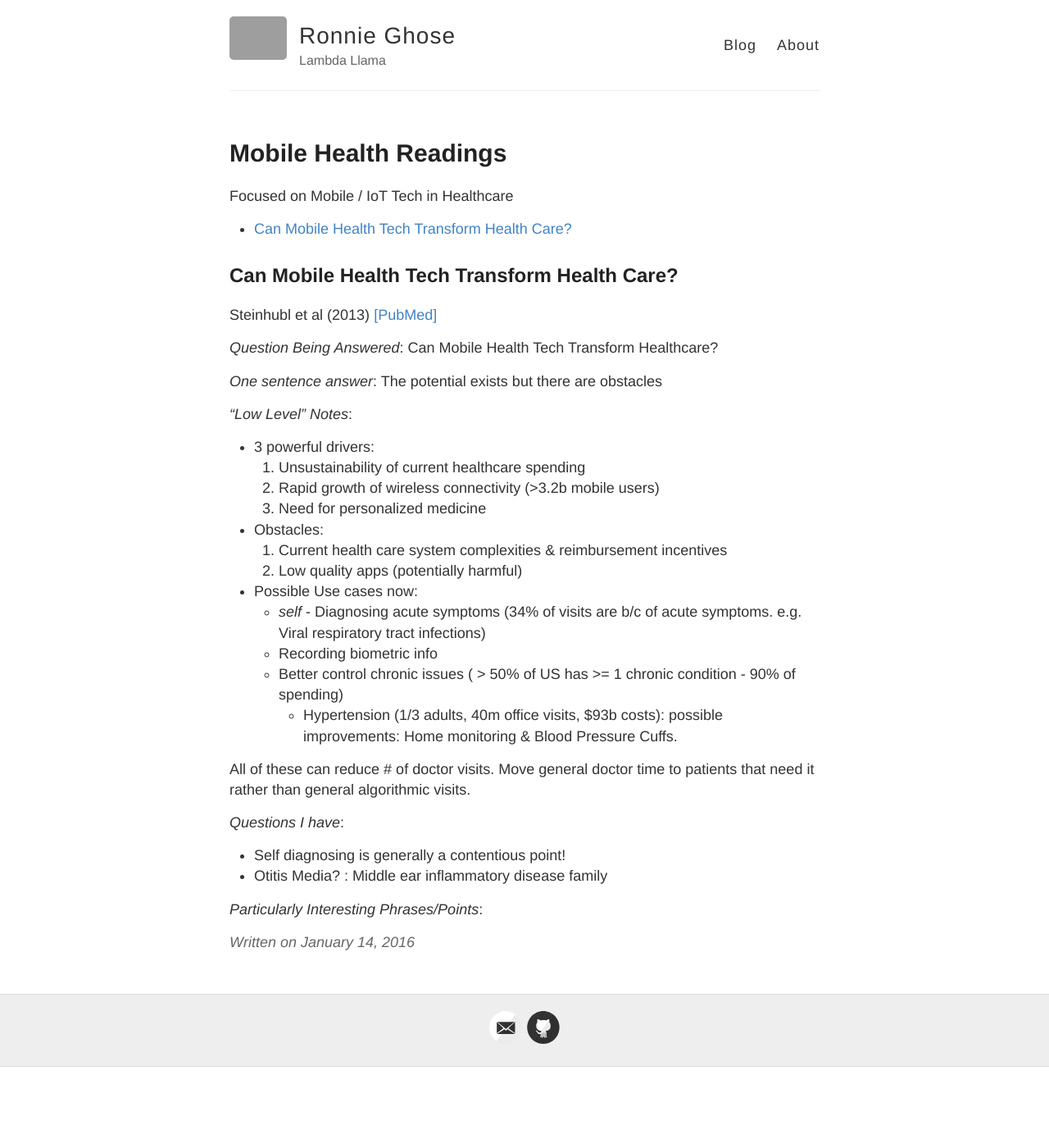
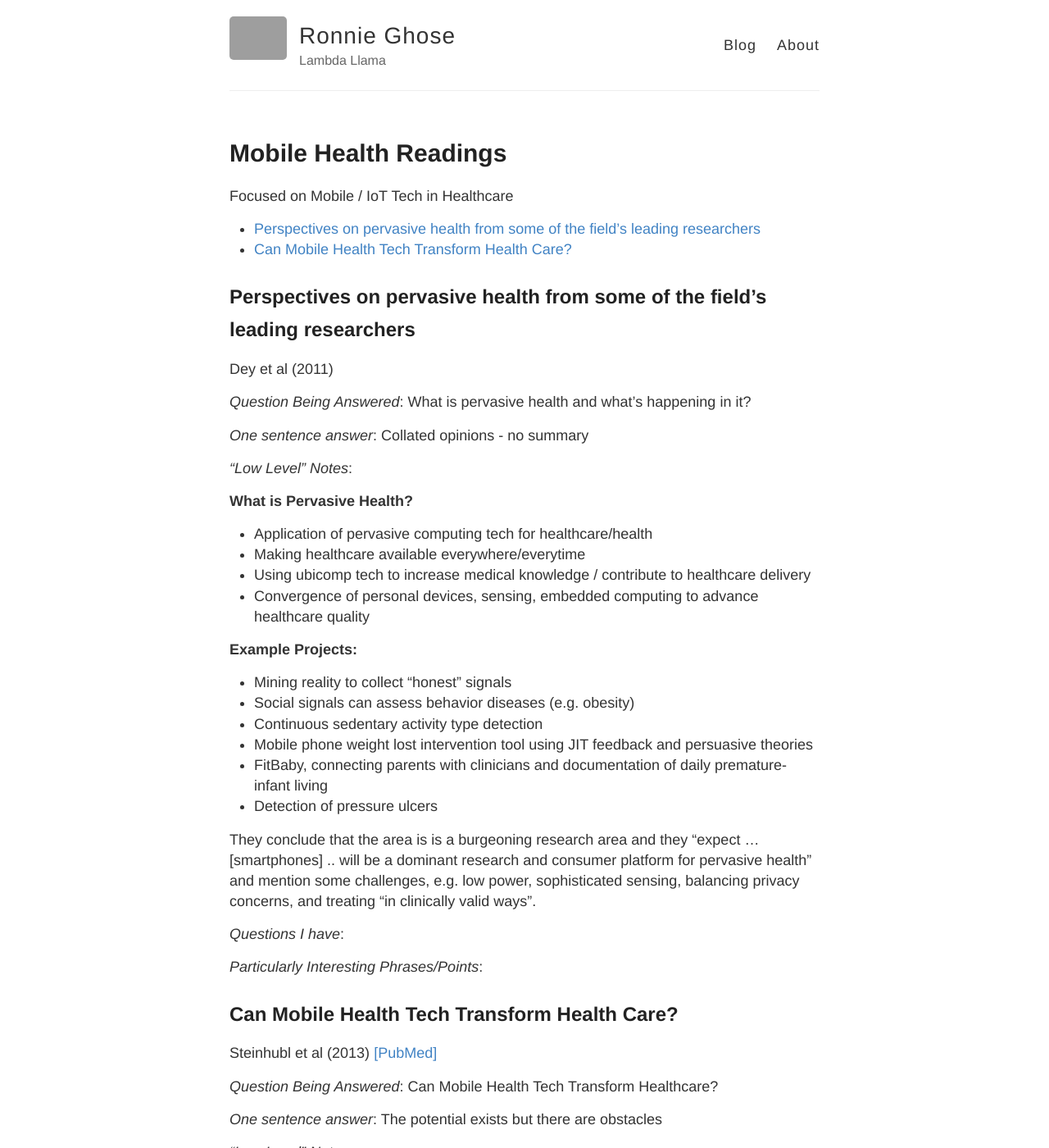
Before and after one commit to RONNCC/ronncc.github, a Jekyll site: the page built from _posts/2016-1-14-the-post-8999.md, in a window 1280 px wide and 1400 px high. Shown: the whole window at 82% size. Built offline with Jekyll 4.4.1, drawn with Linux system fonts in a browser that asks for light colours; comment, search, counter and statistics services are not loaded; grey boxes are pictures that could not be loaded.

Commit message:
update from Jekyller

```diff
--- a/_posts/2016-1-14-the-post-8999.md
+++ b/_posts/2016-1-14-the-post-8999.md
@@ -17,6 +17,36 @@ Focused on Mobile / IoT Tech in Healthcare
 
 * TOC
 {:toc}
+
+## Perspectives on pervasive health from some of the field's leading researchers
+Dey et al (2011)
+
+*Question Being Answered*:  What is pervasive health and what's happening in it?
+
+*One sentence answer*:  Collated opinions  - no summary
+
+*"Low Level" Notes*:
+
+**What is Pervasive Health?**
+- Application of pervasive computing tech for healthcare/health
+- Making healthcare available everywhere/everytime
+- Using ubicomp tech to increase medical knowledge / contribute to healthcare delivery
+- Convergence of personal devices, sensing, embedded computing to advance healthcare quality
+
+**Example Projects:**
+- Mining reality to collect "honest" signals
+- Social signals can assess behavior diseases (e.g. obesity)
+- Continuous sedentary activity type detection
+- Mobile phone weight lost intervention tool using JIT feedback and persuasive theories
+- FitBaby, connecting parents with clinicians and documentation of daily premature-infant living
+- Detection of pressure ulcers
+
+They conclude that the area is is a burgeoning research area and they "expect ... [smartphones] .. will be a dominant research and consumer platform for pervasive health" and mention some challenges, e.g. low power, sophisticated sensing, balancing privacy concerns, and treating "in clinically valid ways".
+
+*Questions I have*:
+
+
+*Particularly Interesting Phrases/Points*:
 
 ## Can Mobile Health Tech Transform Health Care?
 
```
Also changed, not shown: other parts of _posts/2016-1-14-the-post-8999.md (+1 -1 lines).
